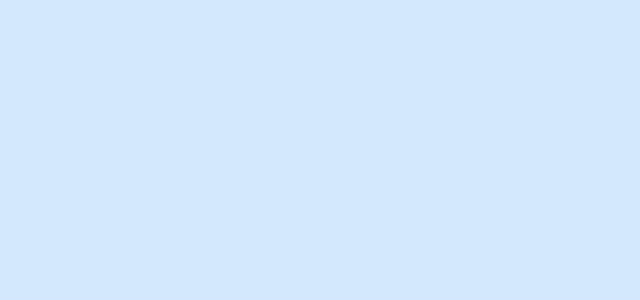
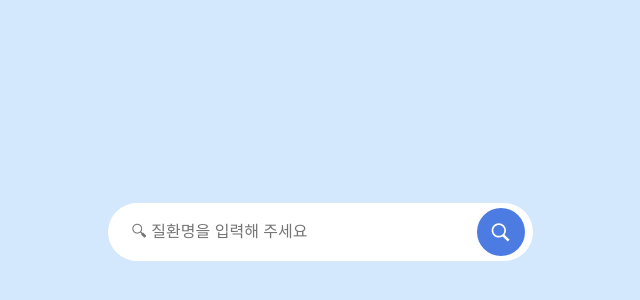
Before and after one commit to wisdomin121/wanted-pre-onboarding-frontend-3, a React (Create React App) app: page / in a window 1280 px wide. Shown: the part 168-468 px from the top of the page, without its empty margins (320-960 px from the left). Built offline with nearby package versions, Linux system fonts and the light colour scheme.

Commit message:
✨[feat]: Input 컴포넌트 생성

```diff
--- /dev/null
+++ b/src/components/Input.styled.ts
@@ -0,0 +1,30 @@
+import { styled } from 'styled-components'
+
+export const OuterWrapper = styled.div<{ isFocus: boolean }>`
+  overflow: hidden;
+  display: flex;
+  align-items: center;
+  width: 100%;
+  max-width: 425px;
+  padding: 0 8px 0 24px;
+  border-radius: 42px;
+  background-color: white;
+
+  ${({ isFocus }) => isFocus && 'border: 2px solid #007be9;'}
+`
+
+export const InputStyled = styled.input`
+  width: calc(100% - 48px);
+  padding: 20px 10px 20px 0;
+`
+
+export const IconButtonStyled = styled.button`
+  display: flex;
+  justify-content: center;
+  align-items: center;
+  width: 48px;
+  height: 48px;
+  border-radius: 100%;
+  background-color: #4c7be1;
+  cursor: pointer;
+`
--- a/src/components/Input.tsx
+++ b/src/components/Input.tsx
@@ -1,5 +1,32 @@
+import { useState } from 'react'
+
+import { ReactComponent as Magnifying } from 'assets/Magnifying.svg'
+
+import { IconButtonStyled, InputStyled, OuterWrapper } from './Input.styled'
+
 function Input() {
-  return <></>
+  const [isFocus, setIsFocus] = useState<boolean>(false)
+
+  const handleFocus = () => {
+    setIsFocus(true)
+  }
+
+  const handleBlur = () => {
+    setIsFocus(false)
+  }
+
+  return (
+    <OuterWrapper isFocus={isFocus}>
+      <InputStyled
+        placeholder={isFocus ? '' : '🔍︎ 질환명을 입력해 주세요'}
+        onBlur={handleBlur}
+        onFocus={handleFocus}
+      />
+      <IconButtonStyled>
+        <Magnifying fill="white" />
+      </IconButtonStyled>
+    </OuterWrapper>
+  )
 }
 
 export default Input
--- a/src/pages/MainPage.tsx
+++ b/src/pages/MainPage.tsx
@@ -1,5 +1,24 @@
+import { styled } from 'styled-components'
+
+import { Input } from 'components'
+
 function MainPage() {
-  return <></>
+  return (
+    <MainStyled>
+      <Input />
+    </MainStyled>
+  )
 }
 
+const MainStyled = styled.div`
+  display: flex;
+  align-items: center;
+  justify-content: center;
+  height: 100vh;
+
+  @media screen and (max-width: 425px) {
+    padding: 0 25px;
+  }
+`
+
 export default MainPage
```
Also changed, not shown: src/assets/Magnifying.svg (added).
